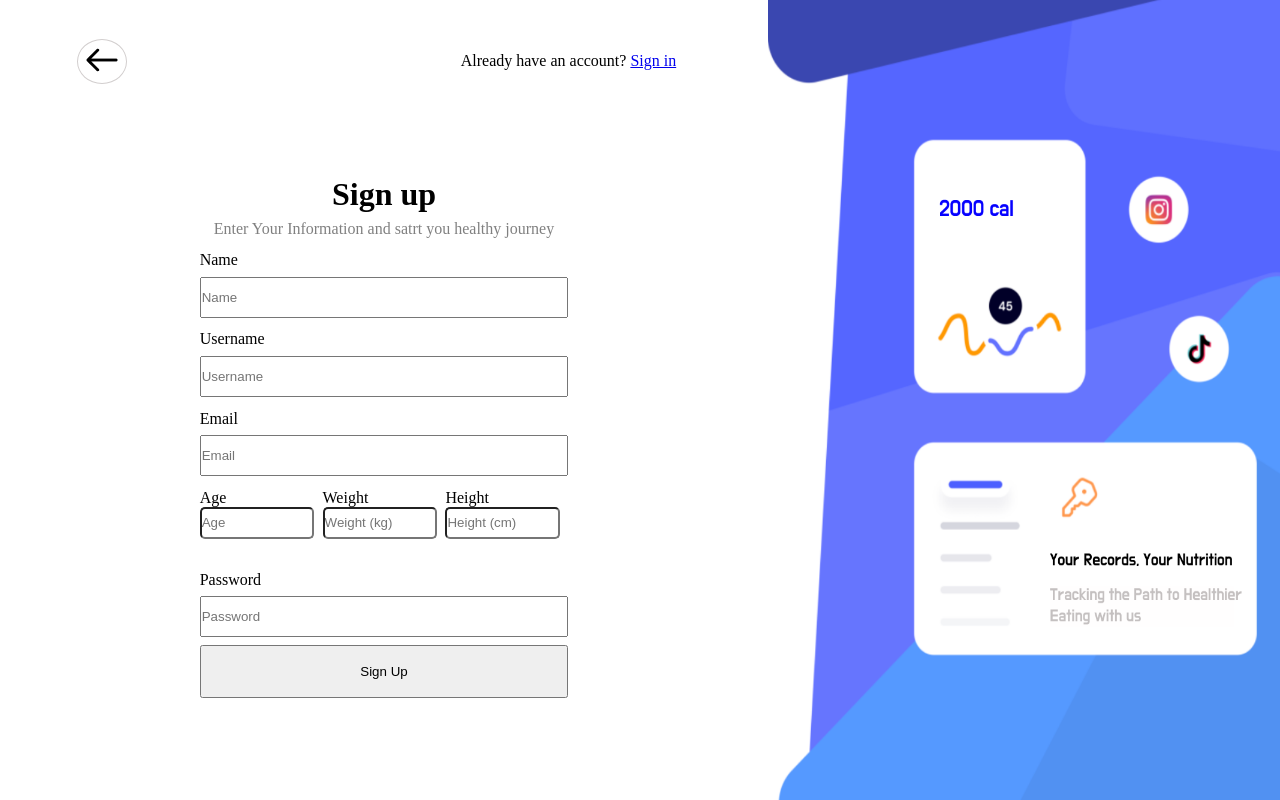
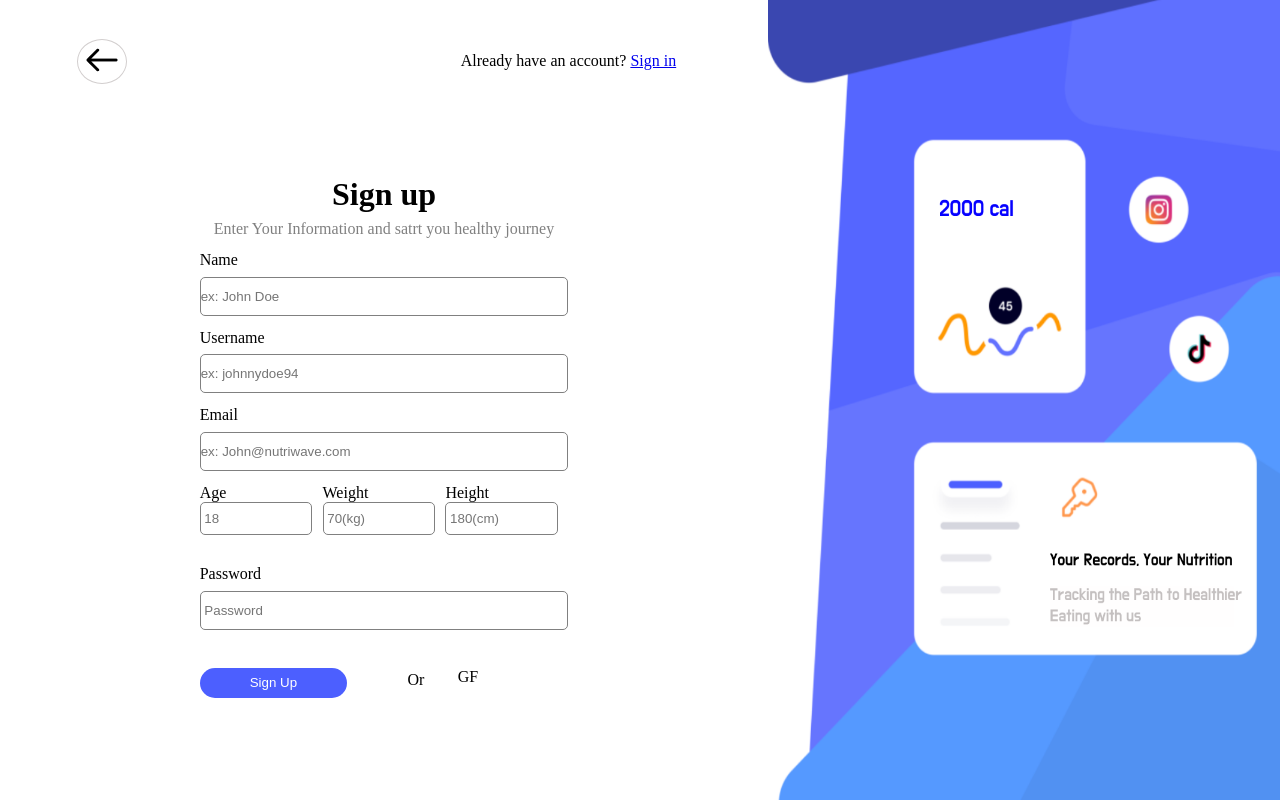
Before and after one commit to kalviumcommunity/S51_Jayavarsan_Capstone_NutriWave, a React (Vite) app in the folder frontend/: page /signup in a window 1280 px wide. Built offline with nearby package versions, Linux system fonts and the light colour scheme; a web font is replaced by a local one.

Commit message:
final design of signup page and routing it with signin page

```diff
--- a/frontend/src/App.jsx
+++ b/frontend/src/App.jsx
@@ -4,6 +4,7 @@ import Navbar from "./Components/Navbar";
 import Signup from "./Components/Signup";
 import APitest from "./Components/APitest";
 import Dashboard from "./Dashboard";
+import Signin from "./Components/Signin";
 
 function App() {
   return (
@@ -11,6 +12,7 @@ function App() {
       <Routes>
         <Route path="/" element={<Navbar />} />
         <Route path="/signup" element={<Signup />} />
+        <Route path="/signin" element={<Signin/>}/>
       </Routes>
     </BrowserRouter>
     // < APitest/>
--- /dev/null
+++ b/frontend/src/Components/Signin.jsx
@@ -0,0 +1,9 @@
+import React from 'react'
+
+function Signin() {
+  return (
+    <div>Signin design coming soon ... </div>
+  )
+}
+
+export default Signin
--- a/frontend/src/Components/Signup.jsx
+++ b/frontend/src/Components/Signup.jsx
@@ -59,7 +59,7 @@ function Signup() {
               <input
                 type="text"
                 name="name"
-                placeholder="Name"
+                placeholder="ex: John Doe"
                 value={formData.name}
                 onChange={handleChange}
               />
@@ -67,7 +67,7 @@ function Signup() {
               <input
                 type="text"
                 name="username"
-                placeholder="Username"
+                placeholder="ex: johnnydoe94"
                 value={formData.username}
                 onChange={handleChange}
               />
@@ -75,7 +75,7 @@ function Signup() {
               <input
                 type="email"
                 name="email"
-                placeholder="Email"
+                placeholder="ex: John@nutriwave.com"
                 value={formData.email}
                 onChange={handleChange}
               />
@@ -85,7 +85,7 @@ function Signup() {
                 <input
                   type="number"
                   name="age"
-                  placeholder="Age"
+                  placeholder=" 18"
                   value={formData.age}
                   onChange={handleChange}
                 />
@@ -95,7 +95,7 @@ function Signup() {
                 <input
                   type="number"
                   name="weight"
-                  placeholder="Weight (kg)"
+                  placeholder=" 70(kg)"
                   value={formData.weight}
                   onChange={handleChange}
                 />
@@ -105,7 +105,7 @@ function Signup() {
                 <input
                   type="number"
                   name="height"
-                  placeholder="Height (cm)"
+                  placeholder=" 180(cm)"
                   value={formData.height}
                   onChange={handleChange}
                 />
@@ -115,12 +115,18 @@ function Signup() {
               <input
                 type="password"
                 name="password"
-                placeholder="Password"
+                placeholder=" Password"
                 value={formData.password}
                 onChange={handleChange}
               />
-
-              <button className="signup_main_button" type="submit">Sign Up</button>
+              <div className="button-container-signuppage">
+               <button className="signup_main_button" type="submit">Sign Up</button>
+               <span>Or</span>
+               <div className="google_facebook_signup">
+                <div>G</div>
+                <div>F</div>
+               </div>
+              </div>
             </form>
           </div>
         </div>
--- a/frontend/src/styles/Signup.css
+++ b/frontend/src/styles/Signup.css
@@ -83,6 +83,8 @@
 .signup_form_mainsignup_option_div_forum input{
     display: block;
     height: 7%;
+    border: 0.5px solid grey;
+    border-radius: 5px;
 }
 .signup_form_mainsignup_option_div_forum label{
     margin-top: 5px;
@@ -98,16 +100,31 @@
 }
 .signup_details_fields input{
     width: 90%;
-    height: 40%;
+    height: 45%;
     border-radius: 5px;
+    border: 0.5px solid grey;
 }
 .signup_main_button{
-    height: 10%;
+    height: 30px;
+    width: 40%;
+    border-radius: 15px;
+    background-color: #4C5FFF;
+    border: none;
+    color: white;
+
 }
 
+.button-container-signuppage{
+    /* border: 1px solid black; */
+    margin-top: 30px;
+    display: flex;
+    justify-content: space-between;
+}
 
-
-
+.google_facebook_signup{
+    display: flex;
+    width: 30%;
+}
 
 @media only screen and (max-width: 768px) {
     .signup_banner_div {
```
